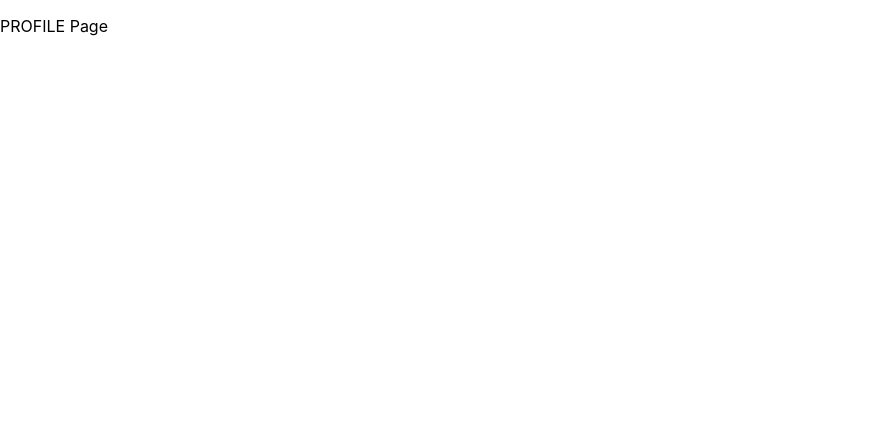
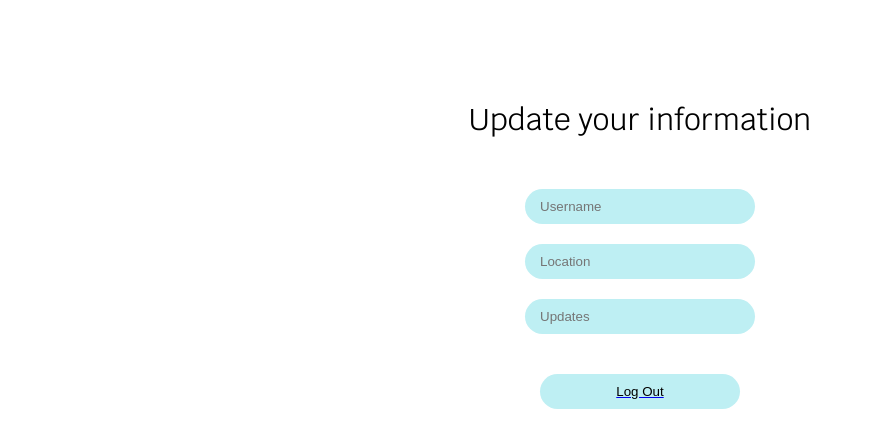
Before and after one commit to Namrata-Keskar/CruzHacks2024, a React (Create React App) app: page /profile in a window 1280 px wide. Shown: the top 448 px of the page, without its empty margins (0-871 px from the left). Built offline with nearby package versions, Linux system fonts and the light colour scheme; no server answers.

Commit message:
fixed conflicted

```diff
--- a/src/pages/AddEvent.js
+++ b/src/pages/AddEvent.js
@@ -4,7 +4,7 @@ import AfterEvent from '../popUps/afterEvent.js'
 import 'firebase/database'
 import { useNavigate, useLocation } from 'react-router-dom';
 
-import "./AddEvent.scss";
+import "./AddEvent.css";
 import app from '../firebase.js';
 import * as firestore from "firebase/firestore"
 import { getAuth, onAuthStateChanged, signOut } from 'firebase/auth';
@@ -156,16 +156,19 @@ function AddEvent() {
     // Chunk of code to add information about an event
     <div className="AddEvent">
         <p> Add an Event </p>
+
+        {/* Now add a drop down bar to see what category they will fall into */}
         <select
-          value = {category}
-          onChange={(e) => setCategory(e.target.value)}
-          placeholder= "Select Category"
-          >
-          <option value="" disabled>Select category</option>
-            <option value="category1">Food</option>
-            <option value="category2">Medical</option>
-            <option value="category3">Housing</option>
-          </select>
+          value={selectedTopic}
+          onChange={(e) => setSelectedTopic(e.target.value)}
+        >
+          <option value="" disabled>Select a category</option>
+          {topics.map((topic, index) => (
+            <option key={index} value={topic.id}>
+              {topic.id}
+            </option>
+          ))}
+        </select>
 
         <input
           type="text"
@@ -192,20 +195,6 @@ function AddEvent() {
           placeholder="Enter event description"
         ></textarea>
 
-        {/* Now add a drop down bar to see what category they will fall into */}
-        <select
-          value={selectedTopic}
-          onChange={(e) => setSelectedTopic(e.target.value)}
-        >
-          <option value={selectedTopic} disabled>Select a topic</option>
-          {topics.map((topic, index) => (
-            <option key={index} value={topic.id}>
-              {topic.id}
-            </option>
-          ))}
-        </select>
-
-
         {/* <button onClick={handleSubmit}>Submit</button> */}
         {/* <button>Submit</button> */}
         {/* Whem submit button clicked, information will be passed to firebase
@@ -219,7 +208,7 @@ function AddEvent() {
           </button>
         <AfterEvent
           open={openModal}
-          onClose={() => setOpenModal(false)} />
+          onClose={() => setOpenModal(true)} />
         </div>
 
         <button onClick={handleSignOut}>SIGN OUT</button>
--- a/src/pages/Profile.js
+++ b/src/pages/Profile.js
@@ -1,13 +1,30 @@
 import React from 'react';
+import "./Profile.css";
+import { Link } from 'react-router-dom';
 
 function Profile() {
   return (
     <div className="Profile">
+      <link rel="preconnect" href="https://fonts.googleapis.com" />
+      <link rel="preconnect" href="https://fonts.gstatic.com" crossorigin />
+      <link href="https://fonts.googleapis.com/css2?family=Inter:wght@400;600&family=Krub:ital@1&family=Montserrat&family=Nunito:wght@500&display=swap" rel="stylesheet"/>
+      <link href="https://fonts.googleapis.com/css2?family=Inter:wght@400;600&family=Krub&family=Montserrat&family=Nunito:wght@500&display=swap" rel="stylesheet" />
 
-        <p>
-            PROFILE Page
+        <p className='profile'>
+            Update your information
         </p>
+      <form>
+        <input type="text" id="name" name="username" placeholder="Username" required />
+        <input type="location" id="location" name="username" placeholder="Location" required />
+        <input type="updates" id="updates" name="updates" placeholder="Updates" required />
+        {/* <textarea id="description" placeholder="Description" required></textarea> */}
 
+
+        <Link to="/">
+          <button type="submit">Log Out</button>
+        </Link>
+
+      </form>
     </div>
   );
 }
```
